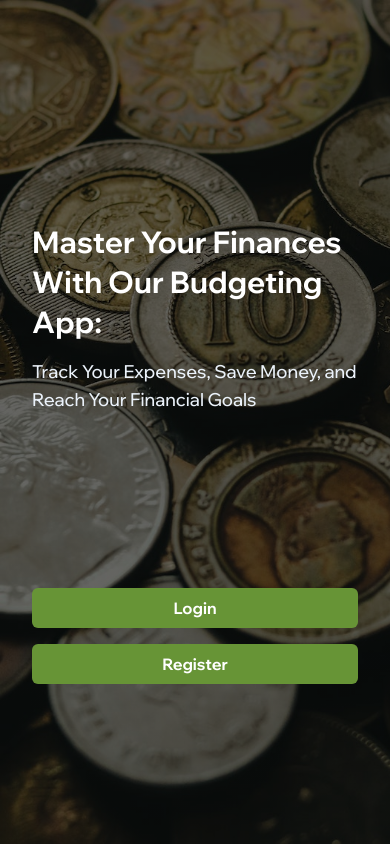
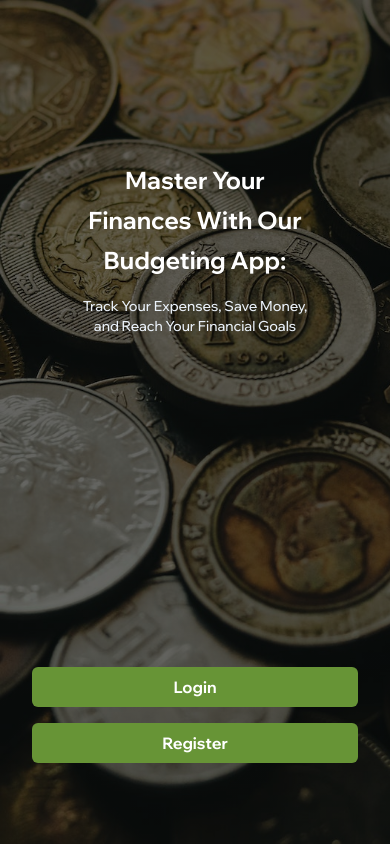
Before and after one commit to AnitaIkediashi/budget-app, a React (Create React App) app: page / in a window 390 px wide. Built offline with nearby package versions, Linux system fonts and the light colour scheme.

Commit message:
changes on CTA and MobileHero components

```diff
--- a/src/components/CTA.jsx
+++ b/src/components/CTA.jsx
@@ -3,8 +3,8 @@ import { Link } from "react-router-dom";
 
 const CTA = () => {
   return (
-    <div className="absolute bottom-40 md:bottom-[33rem] left-8 right-8">
-      <div className=" flex gap-4 md:flex-row flex-col">
+    <div className=" absolute md:top-[60%] top-[79%] left-8 right-8 md:left-8 md:right-0">
+      <div className=" flex gap-4 md:flex-row flex-col ">
         <button className="text-white bg-dark-green px-6 py-2 font-bold md:text-lg text-base rounded-md ">
           <Link to="/login">Login</Link>
         </button>
--- a/src/components/MobileHero.jsx
+++ b/src/components/MobileHero.jsx
@@ -3,13 +3,13 @@ import CTA from "./CTA";
 
 const MobileHero = () => {
   return (
-    <section className="h-screen w-full overflow-hidden mobile-hero-bg relative flex items-center justify-center md:justify-start px-8 ">
-      <div className="w-full md:-mt-72 -mt-48 animate-fade">
-        <div className="flex flex-col ">
-          <h2 className="text-white font-bold md:text-4xl text-3xl md:max-w-[30rem] max-w-[25rem] leading-[2.5rem]">
+    <section className="h-screen w-full overflow-x-hidden overflow-y-scroll mobile-hero-bg py-4 px-8 relative">
+      <div className="w-full  animate-fade">
+        <div className="flex flex-col absolute md:top-1/2 md:-translate-y-1/2 top-[10rem] left-[5rem] right-[5rem]  md:left-8 md:-translate-x-0">
+          <h2 className="text-white font-bold md:text-4xl text-2xl leading-[2.5rem] text-center md:text-left md:max-w-[30rem] max-w-[28rem] mx-auto md:mx-0">
             Master Your Finances With Our Budgeting App:
           </h2>
-          <p className="text-dull-white md:text-xl text-lg font-medium py-4 md:max-w-[28rem] max-w-[25rem]">
+          <p className="text-dull-white md:text-xl text-sm font-medium py-4  text-center md:text-left md:max-w-[28rem] max-w-[20rem] mx-auto md:mx-0">
             Track Your Expenses, Save Money, and Reach Your Financial Goals
           </p>
         </div>
```
